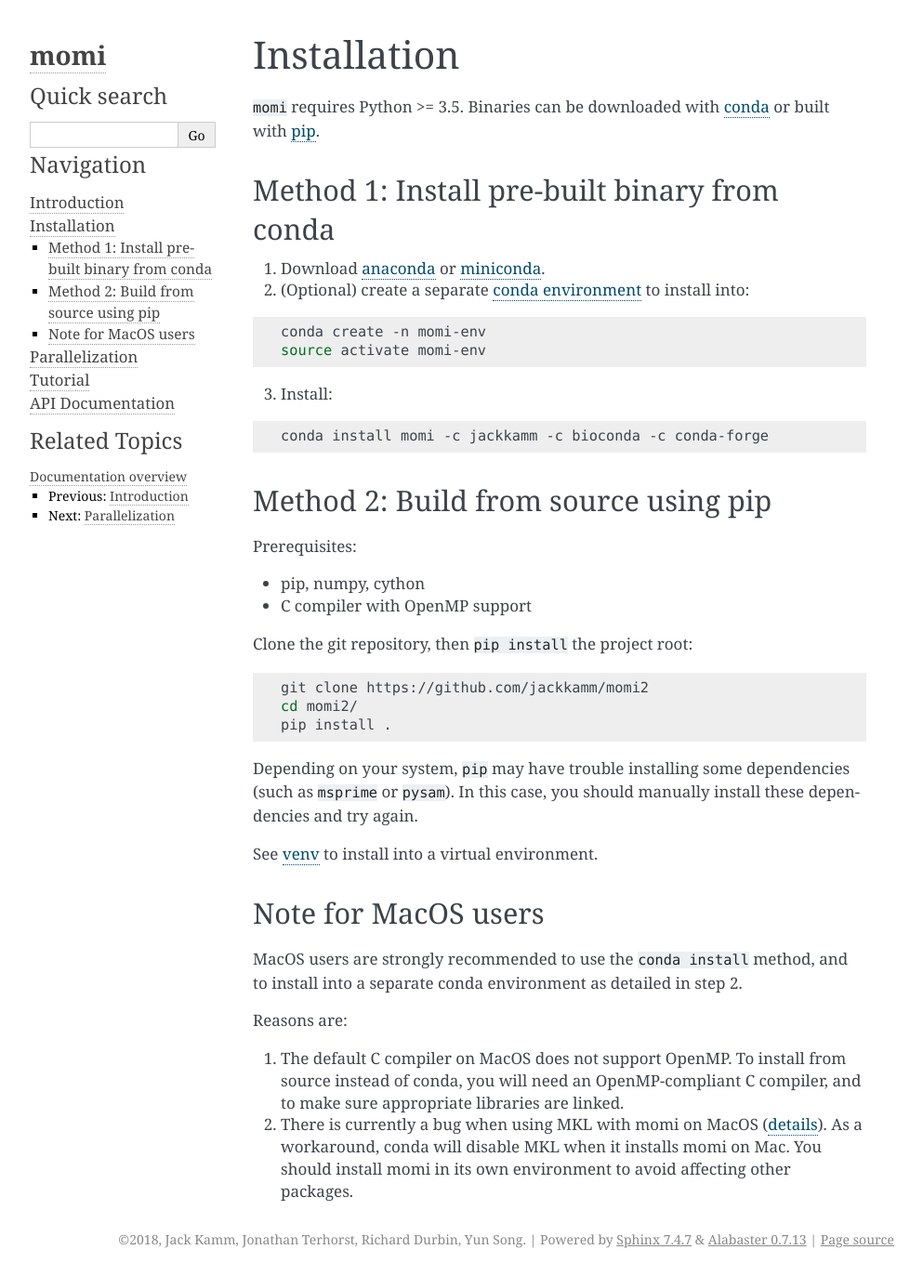
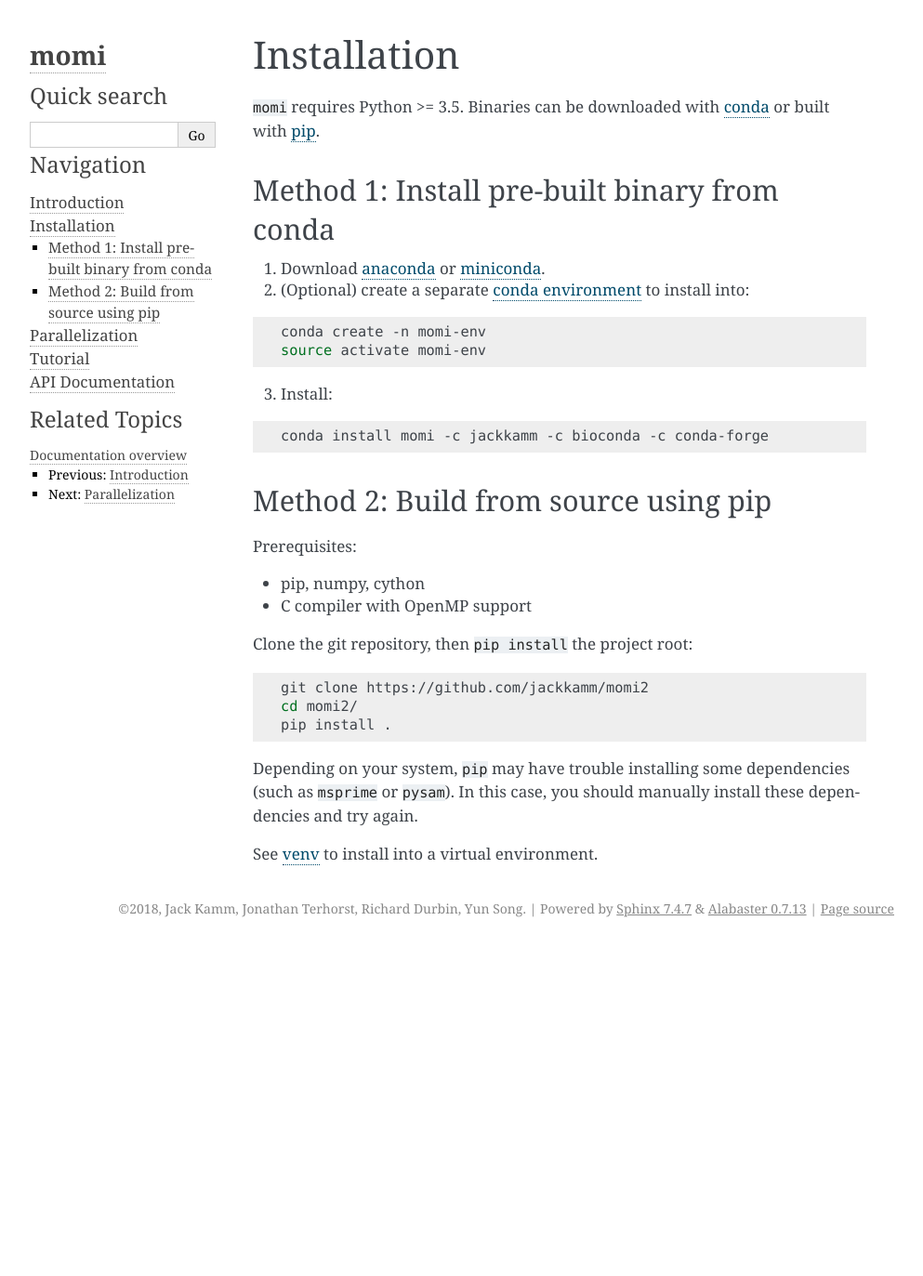
Before and after one commit to popgenmethods/momi2, a Sphinx documentation site: the page built from docs/installation.rst, in a window 1280 px wide. Shown: the whole page at 93% size, without its empty margins (148-1141 px from the left). Built offline with Sphinx 7.4.7, drawn with Linux system fonts in a browser that asks for light colours; after the commit the page ends 1017 px from its top, so only the background shows below that.

Commit message:
update install instructions

```diff
--- a/docs/installation.rst
+++ b/docs/installation.rst
@@ -46,14 +46,3 @@
 In this case, you should manually install these dependencies and try again.
 
 See  `venv <https://docs.python.org/3/tutorial/venv.html>`_ to install into a virtual environment.
-
---------------------
-Note for MacOS users
---------------------
-
-MacOS users are strongly recommended to use the ``conda install`` method, and to install into a separate conda environment as detailed in step 2.
-
-Reasons are:
-
-1. The default C compiler on MacOS does not support OpenMP. To install from source instead of conda, you will need an OpenMP-compliant C compiler, and to make sure appropriate libraries are linked.
-2. There is currently a bug when using MKL with momi on MacOS (`details <https://github.com/ContinuumIO/anaconda-issues/issues/8803>`_). As a workaround, conda will disable MKL when it installs momi on Mac. You should install momi in its own environment to avoid affecting other packages.
```
